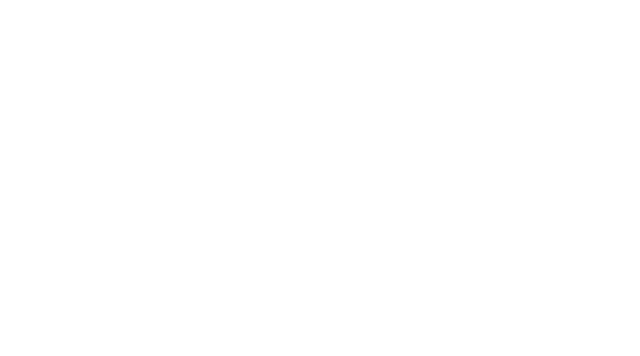
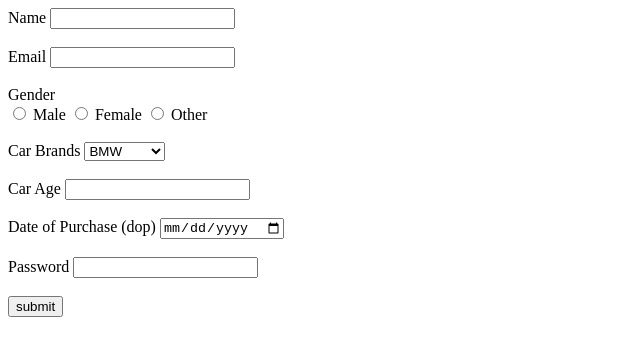
Before and after one commit to acciojob/car-insurance-form-SubhashNage, a website: page main.html in a window 1280 px wide. Shown: the whole page, without its empty margins (0-640 px from the left). Drawn offline with Linux system fonts and the light colour scheme.

Commit message:
created a submission

```diff
--- a/main.html
+++ b/main.html
@@ -1,16 +1,43 @@
 <!DOCTYPE html>
+<html lang="en">
+<head>
+    <meta charset="UTF-8">
+    <meta name="viewport" content="width=device-width, initial-scale=1.0">
+    <title>Car Insurance Registration Form</title>
+</head>
+<body>
+    <form method="POST" action="submit_car_insurance.php">
+        <label for="name">Name</label>
+        <input type="text" id="name" name="name" required><br><br>
 
-<html>
+        <label for="email">Email</label>
+        <input type="email" id="email" name="email" required><br><br>
 
-<head>
-	<link rel="stylesheet" href="styles.css">
-</head>
+        <label>Gender</label><br>
+        <input type="radio" id="male" name="gender" value="male" required>
+        <label for="male">Male</label>
+        <input type="radio" id="female" name="gender" value="female" required>
+        <label for="female">Female</label>
+        <input type="radio" id="other" name="gender" value="other" required>
+        <label for="other">Other</label><br><br>
 
-<body>
-	<!-- the entire body must be written by student -->
-    <script type="text/javascript" src="./script.js">
-</script>
+        <label for="cars">Car Brands</label>
+        <select id="cars" name="cars">
+            <option value="BMW">BMW</option>
+            <option value="Audi">Audi</option>
+            <option value="Mercedes">Mercedes</option>
+        </select><br><br>
 
+        <label for="carage">Car Age</label>
+        <input type="number" id="carage" name="carage" required><br><br>
+
+        <label for="dop">Date of Purchase (dop)</label>
+        <input type="date" id="dop" name="dop" required><br><br>
+
+        <label for="password">Password</label>
+        <input type="password" id="password" name="password" required><br><br>
+
+        <button type="submit">submit</button>
+    </form>
 </body>
-
 </html>
```
